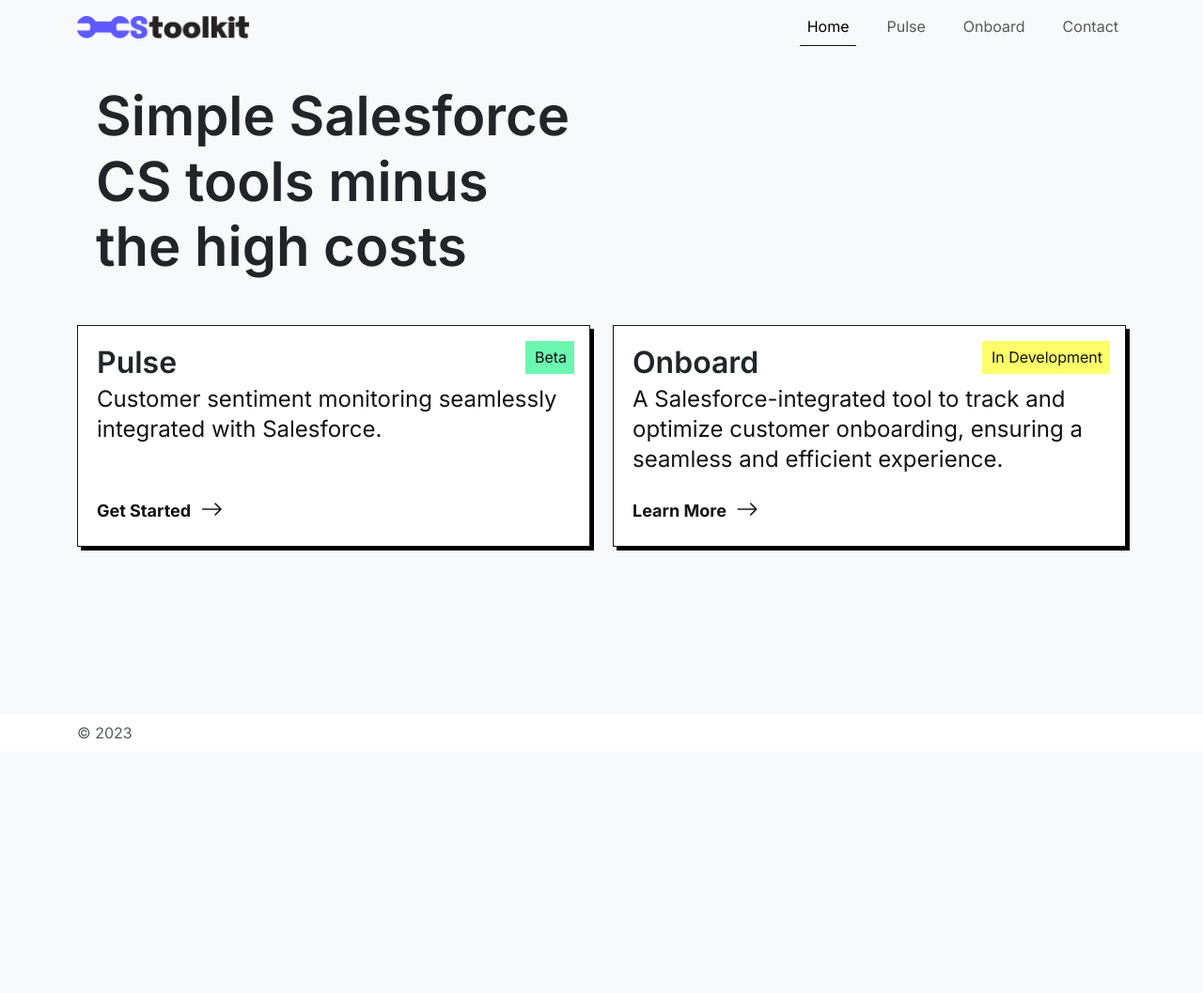
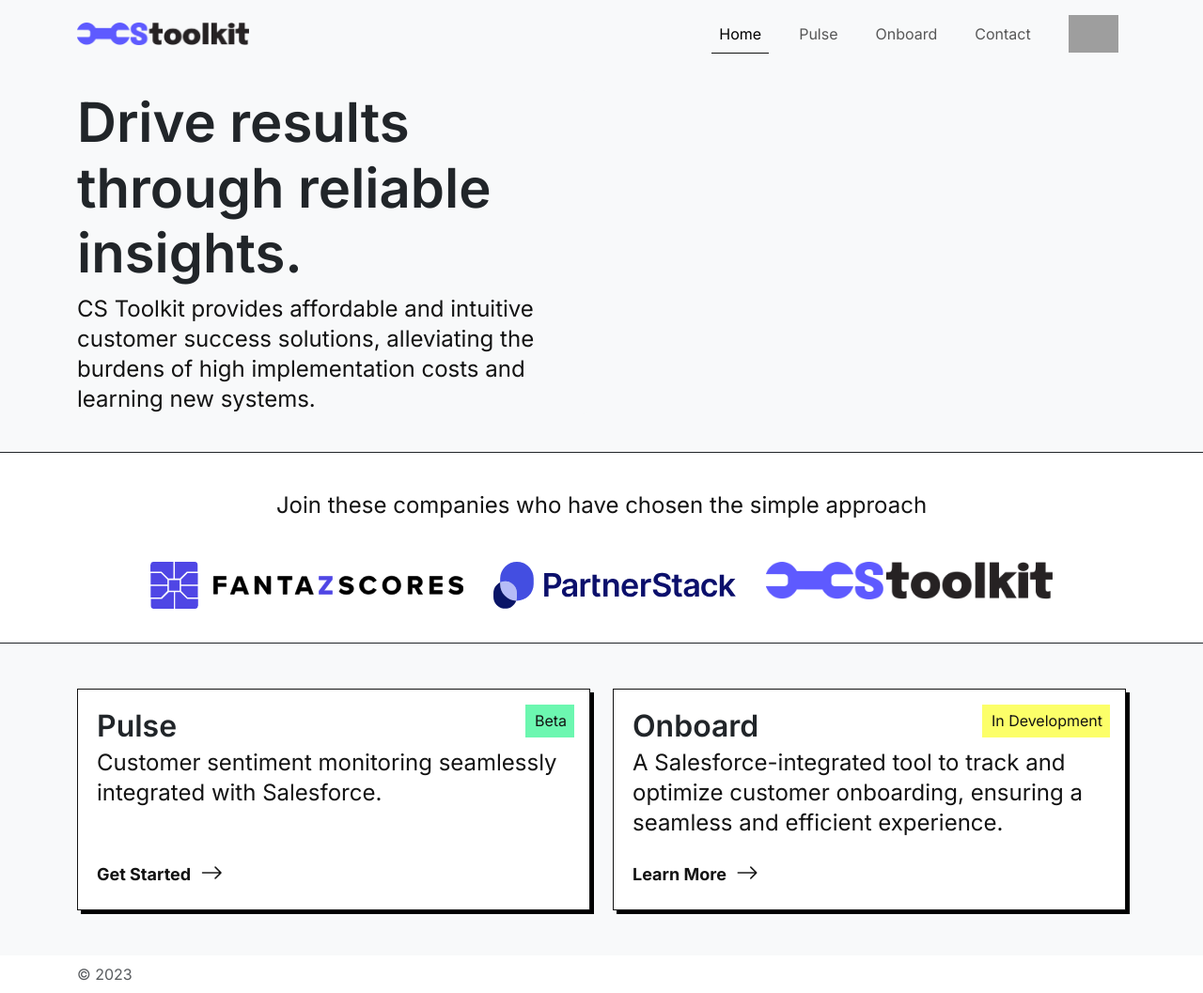
Before and after one commit to wbmcdonald4/cstoolkit, a Flask app: page / in a window 1280 px wide. Shown: the whole page at 94% size. Before the commit the page ends 787 px from the top, so only its background shows below. Run offline with Flask 3, Linux system fonts and the light colour scheme; some libraries are stand-ins or nearby versions; grey boxes are pictures that could not be loaded.

Commit message:
add logos to home page

```diff
--- a/src/templates/components/cards.html
+++ b/src/templates/components/cards.html
@@ -1,4 +1,4 @@
-<div class="row align-items-stretch py-2" style="display: flex;">
+<div class="row align-items-stretch py-5" style="display: flex;">
   <a href="{{ url_for('main.pulse') }}" class="col-md-6 mb-3 mb-md-0 d-flex text-decoration-none" style="color: inherit;">
     <div class="card-box w-100">
       <div class="label-green">
--- a/src/templates/layout/base.html
+++ b/src/templates/layout/base.html
@@ -3,9 +3,9 @@
   <head>
     {% include 'layout/head.html' %}
   </head>
-  <body class="d-flex flex-column min-vh-100">
+  <body class="d-flex flex-column min-vh-100 m-0">
     {% include 'layout/header.html' %}
-    <main class="bg-light flex-grow-1">
+    <main class="flex-grow-1">
       {% block content %}
       {% endblock content %}
     </main>
--- a/src/templates/layout/header.html
+++ b/src/templates/layout/header.html
@@ -8,7 +8,7 @@
         <span class="navbar-toggler-icon"></span>
       </button>
       <div class="collapse navbar-collapse" id="navbarSupportedContent">
-        <ul class="navbar-nav ms-auto mb-2 mb-lg-0">
+        <ul class="navbar-nav ms-auto mb-2 mb-lg-0" style="  display: flex; align-items: center;">
           <li class="nav-item">
             <a class="nav-link custom-nav-link {{ 'active' if request.path == '/' or request.path == '/home' }}" href="{{ url_for('main.home') }}">Home</a>
           </li>
@@ -21,6 +21,11 @@
           <li class="nav-item">
             <a class="nav-link custom-nav-link {{ 'active' if request.path == url_for('main.contact') }}" href="{{ url_for('main.contact') }}">Contact</a>
           </li>
+          <li class="nav-item" style="line-height: normal;">
+            <a class="nav-link" href="https://appexchange.salesforce.com/" target="_blank">
+              <img src="{{ url_for('static', filename='images/appexchange.svg') }}" alt="AppExchange Link" style="height: 40px; vertical-align: top;">
+            </a>
+          </li>
         </ul>
       </div>
     </div>
--- a/src/templates/main/home.html
+++ b/src/templates/main/home.html
@@ -1,17 +1,40 @@
 {% extends "layout/base.html" %}
 {% block content %}
-<div class="container">
-  <div class="row py-4">
-    <div class="col-lg-6">
-      <div class="p-2 bg-light rounded-3">
-        <div class="container-fluid">
-          <h1>Simple Salesforce CS tools minus the high costs</h1>
+<div class="container-fluid m-0 p-0">
+  <div class="bg-light">
+    <div class="container">
+      <div class="row py-4">
+        <div class="col-lg-6">
+          <div class="bg-light rounded-3">
+            <div >
+              <h1>Drive results through reliable insights.</h1>
+              <p class="pulse-content">CS Toolkit provides affordable and intuitive customer success solutions, alleviating the burdens of high implementation costs and learning new systems.</p>
+            </div>
+          </div>
         </div>
       </div>
     </div>
   </div>
-  <div>
-  {% include 'components/cards.html' %}
+  <div style="border-top: 1px solid;">
+    <div class="container">
+      <div class="row my-3">
+        <div class="rounded-3">
+          <div class="d-flex flex-column justify-content-center align-items-center">
+            <p class="pulse-content m-4">Join these companies who have chosen the simple approach</p>
+            <div class="d-flex flex-md-row flex-column justify-content-center m-1">
+              <img src="{{ url_for('static', filename='images/fantazscores.svg') }}" alt="FantaZscores Logo" class="img-fluid m-3" style="max-height: 50px; width: auto;">
+              <img src="{{ url_for('static', filename='images/partnerstack.svg') }}" alt="PartnerStack Logo" class="img-fluid m-3" style="max-height: 50px; width: auto;">
+              <img src="{{ url_for('static', filename='images/cstoolkit-logo.png') }}" alt="CSToolkit Logo" class="img-fluid m-3" style="max-height: 40px; width: auto;">
+            </div>
+          </div>
+        </div>
+      </div>
+    </div>
+  </div>
+  <div class="bg-light" style="border-top: 1px solid;">
+    <div class="container">
+      {% include 'components/cards.html' %}
+    </div>
   </div>
 </div>
 {% endblock content %}
```
Also changed, not shown: src/static/images/appexchange.svg (added), src/static/images/fantazscores.svg (added), src/static/images/partnerstack.svg (added).
